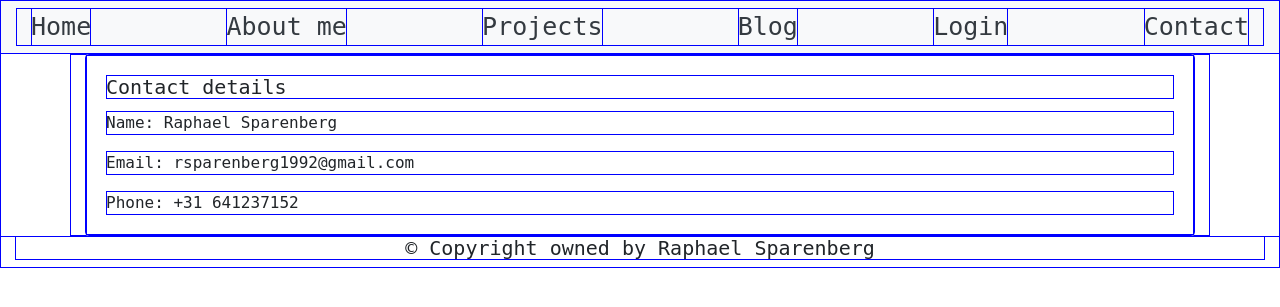
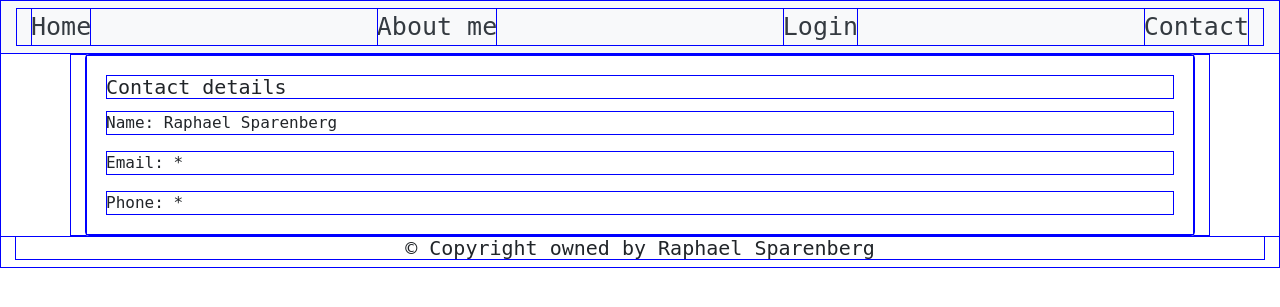
Before and after one commit to RSPersonal/Personal_portfolio, a Django app: page /contact in a window 1280 px wide. Shown: the top 307 px of the page. Run offline with Django 3.2, Linux system fonts and the light colour scheme; some libraries are stand-ins or nearby versions.

Commit message:
Deactivated projects and blog pages cause of database

```diff
--- a/backend/templates/base.html
+++ b/backend/templates/base.html
@@ -17,8 +17,8 @@
       <div class="container-fluid justify-content-between">
         <a class="text-dark" href="/">Home</a>
         <a class="text-dark" href="/aboutme">About me</a>
-        <a class="text-dark" href="/projects">Projects</a>
-        <a class="text-dark" href="/blog">Blog</a>
+        <!-- <a class="text-dark" href="/projects">Projects</a> -->
+        <!-- <a class="text-dark" href="/blog">Blog</a> -->
         <a class="text-dark" href="/login-screen/login">Login</a>
         <a class="text-dark" href="/contact">Contact</a>
     </div>
--- a/backend/templates/contact.html
+++ b/backend/templates/contact.html
@@ -8,8 +8,8 @@
         <div class="card-body">
             <h5 class="card-title">Contact details</h5>
             <p class="card-text">Name: Raphael Sparenberg</p>
-            <p class="card-text">Email: rsparenberg1992@gmail.com</p>
-            <p class="card-text">Phone: +31 641237152</p>
+            <p class="card-text">Email: *</p>
+            <p class="card-text">Phone: *</p>
         </div>
     </div>
 </div>
```
